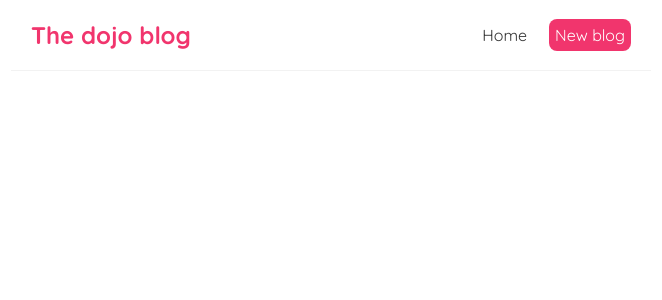
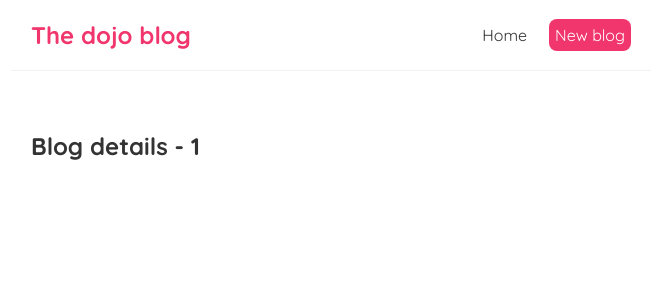
Before and after one commit to emmanuel881/learningReact, a React (Create React App) app in the folder dojo-blog/: page /blogs/1 in a window 1280 px wide. Shown: the top 300 px of the page, without its empty margins (309-971 px from the left). Built offline with nearby package versions, Linux system fonts and the light colour scheme.

Commit message:
adding route parameters

```diff
--- a/dojo-blog/src/App.js
+++ b/dojo-blog/src/App.js
@@ -2,6 +2,7 @@
 import Home from "./Home";
 import { BrowserRouter as Router, Route, Switch } from "react-router-dom";
 import Create from "./Create";
+import BlogDetails from "./BlogDetails";
 
 function App() {
   return (
@@ -16,6 +17,9 @@
             <Route path="/Create">
               <Create />
             </Route>
+            <Route path="/blogs/:id">
+              <BlogDetails />
+            </Route>
           </Switch>
         </div>
       </div>
--- /dev/null
+++ b/dojo-blog/src/BlogDetails.js
@@ -0,0 +1,12 @@
+import { useParams } from "react-router-dom/cjs/react-router-dom.min";
+
+const BlogDetails = () => {
+  const { id } = useParams();
+  return (
+    <div className="blog-details">
+      <h2>Blog details - {id}</h2>
+    </div>
+  );
+};
+
+export default BlogDetails;
--- a/dojo-blog/src/BlogList.js
+++ b/dojo-blog/src/BlogList.js
@@ -1,11 +1,15 @@
-const BlogList = ({ blogs, title, handleDelete }) => {
+import { Link } from "react-router-dom/cjs/react-router-dom.min";
+
+const BlogList = ({ blogs, title }) => {
   return (
     <div className="blog-list">
       <h2>{title}</h2>
       {blogs.map((blog) => (
         <div className="blog-preview" key={blog.id}>
-          <h2>{blog.title}</h2>
-          <p>written by {blog.author}</p>
+          <Link to={"/blogs/" + blog.id}>
+            <h2>{blog.title}</h2>
+            <p>written by {blog.author}</p>
+          </Link>
         </div>
       ))}
     </div>
--- a/dojo-blog/src/index.css
+++ b/dojo-blog/src/index.css
@@ -47,3 +47,7 @@
   color: #f1356d;
   margin-bottom: 8px;
 }
+
+.blog-preview a {
+  text-decoration: none;
+}
--- a/dojo-blog/src/useFetch.js
+++ b/dojo-blog/src/useFetch.js
@@ -23,7 +23,7 @@
       })
       .catch((err) => {
         if (err.name === "AbortError") {
-          console.log("fetch aorted");
+          console.log("fetch aborted");
         } else {
           setError(err.message);
           setIsPending(false);
```
